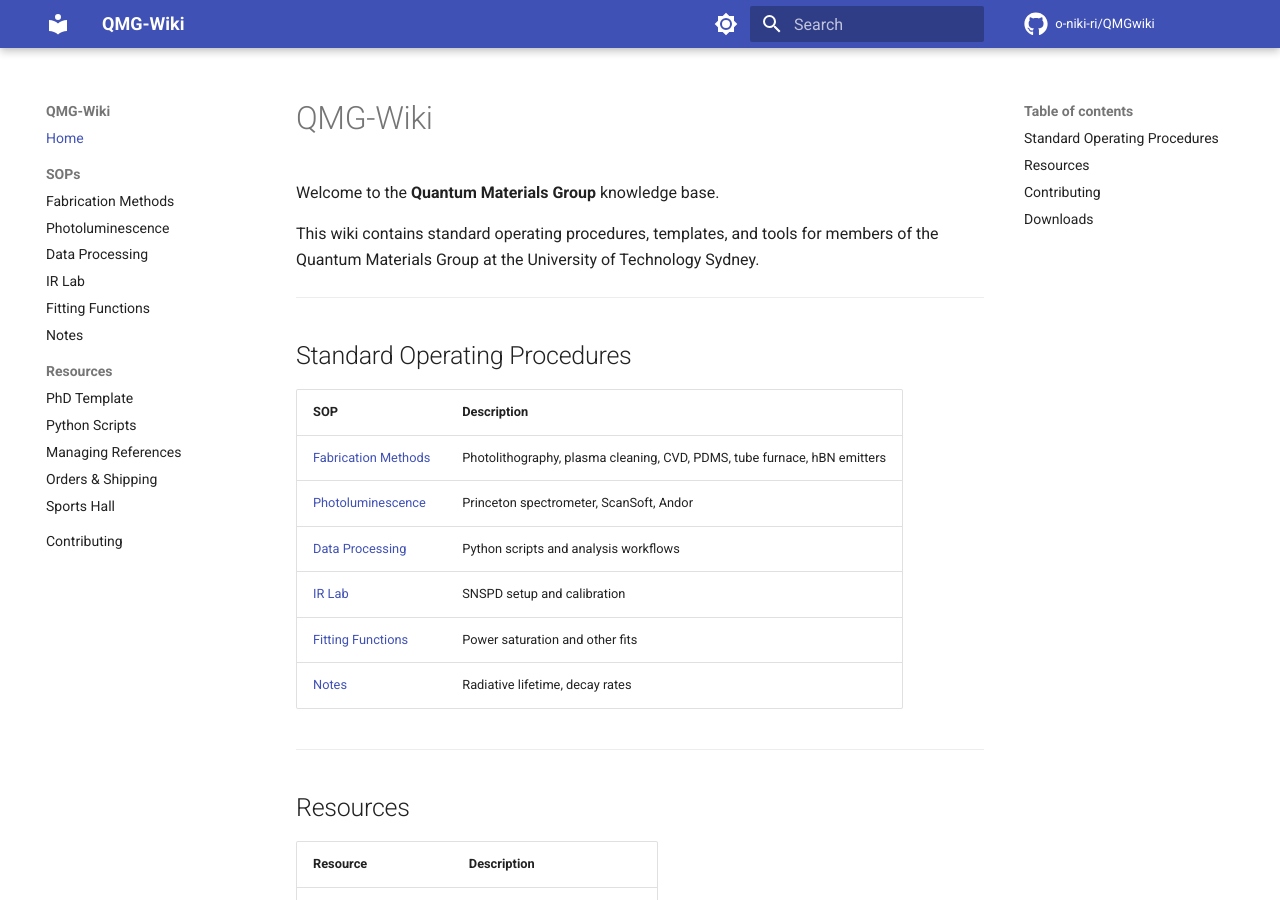
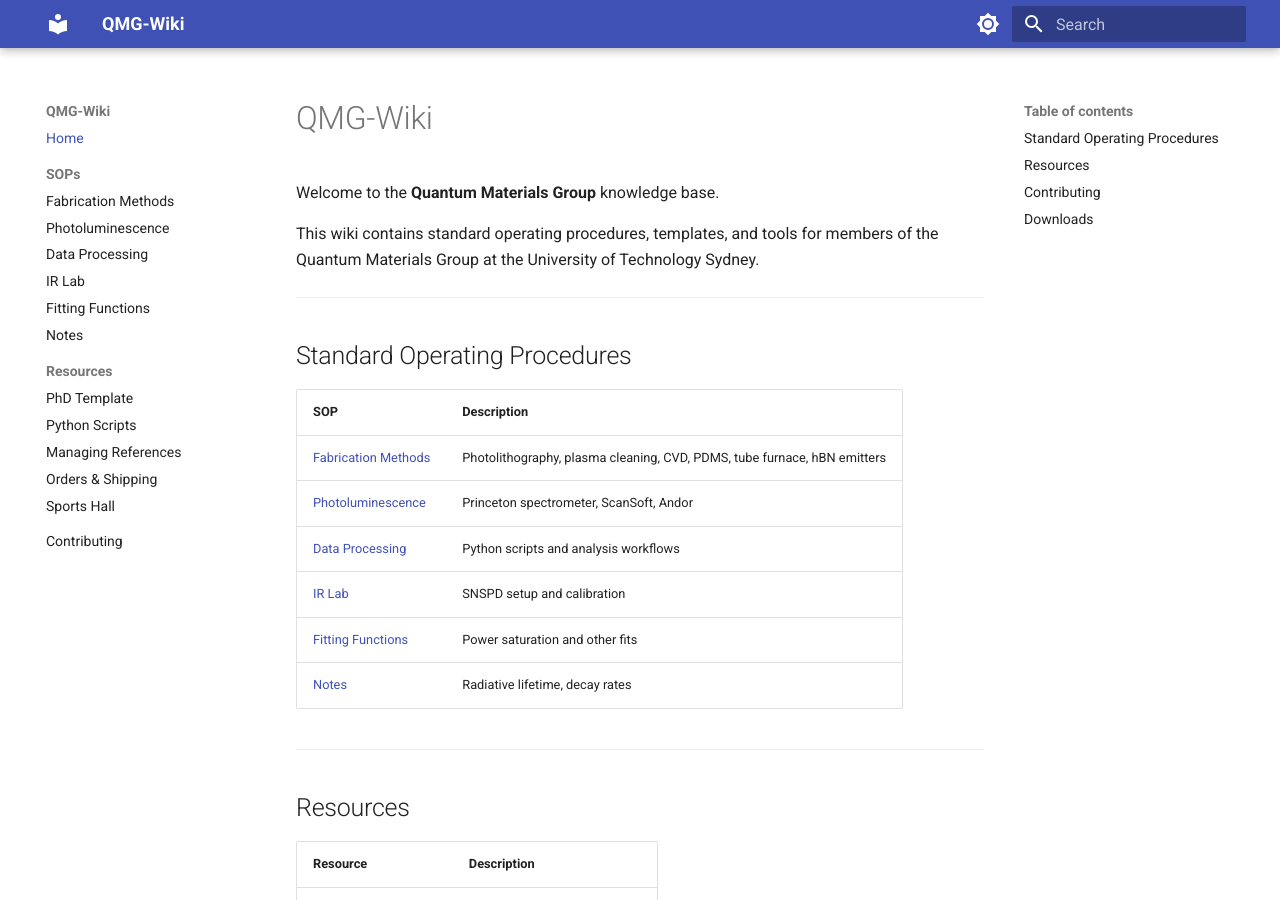
Before and after one commit to o-niki-ri/QMGwiki, an MkDocs documentation site: the page built from docs/index.md, in a window 1280 px wide and 900 px high. Built offline with MkDocs 1.6.1 and Material for MkDocs 9.7.7, drawn with Linux system fonts in a browser that asks for light colours; comment, search, counter and statistics services are not loaded.

Commit message:
Remove GitHub repo link from site header
Co-Authored-By: Claude Opus 4.5 <noreply@anthropic.com>

```diff
--- a/mkdocs.yml
+++ b/mkdocs.yml
@@ -1,8 +1,6 @@
 site_name: QMG-Wiki
 site_description: Knowledge base and resources for the Quantum Materials Group — including standard operating procedures, PhD thesis templates, and analysis scripts.
 site_url: https://o-niki-ri.github.io/QMGwiki/
-repo_url: https://github.com/o-niki-ri/QMGwiki
-repo_name: o-niki-ri/QMGwiki
 
 theme:
   name: material
@@ -33,8 +31,6 @@ theme:
     - search.highlight
     - content.code.copy
     - content.code.annotate
-  icon:
-    repo: fontawesome/brands/github
 
 plugins:
   - search
```
